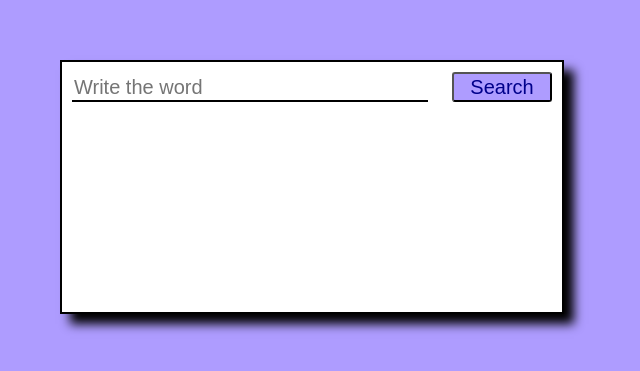
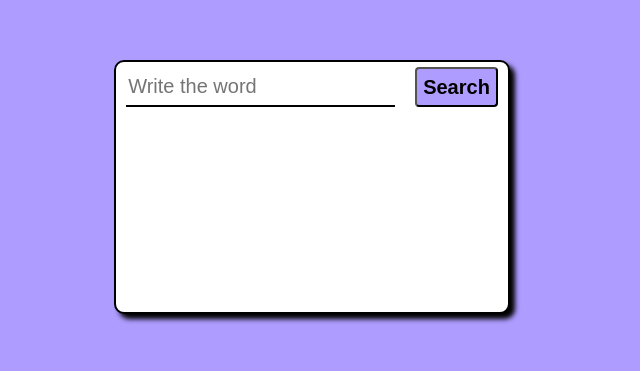
Before and after one commit to SakshamManav/Voice-Enabled-Dictionary, a plain HTML site: page index.html in a window 1280 px wide. Shown: the part 213-584 px from the top of the page, without its empty margins (328-968 px from the left). Drawn offline with Linux system fonts and the light colour scheme.

Commit message:
Fix styling and add improve js

```diff
--- a/style.css
+++ b/style.css
@@ -1,62 +1,85 @@
-*{
-    margin:0;
+* {
+    margin: 0;
   }
-body{
+  body {
+    height: 100vh;
     display: flex;
     justify-content: center;
-    align-items:center;
+    align-items: center;
     flex-direction: column;
-    position: absolute;
-    height: 100%;
-    width:100%;
     background-color: #ae9cff;
   }
-.container{
+  .container {
+    background-color: white;
 
-    background-color: white;
-    border: 2px solid black;
-    height:250px;
-    width:500px;
+    min-height: 250px;
+    max-width: 500px;
     display: flex;
     flex-direction: column;
-    box-shadow: 10px 10px 10px black;
+    border: 2px solid black;
+    border-radius: 10px;
+    box-shadow: 5px 5px 5px black;
   }
-.header{
-    margin-top: 10px;
-    margin-left: 10px;
-
+  .header {
+    display: flex;
+    min-height: 40px;
+    max-width: 480px;
+    margin: 5px 10px;
+  }
+  #input {
+    font-size: 20px;
+    margin-right: 20px;
+    border: none;
     width: 100%;
+    background-color: #fff;
+    border-bottom: 2px solid black;
   }
-#input:focus{
+  #input:focus {
     outline: none;
   }
-#input{
 
+  .btn {
+    background-color: #ae9cff;
+    color: black;
+    font-weight: bold;
     font-size: 20px;
-    min-width:44vh;
-    margin-right: 20px;
-    border:none;
-    border-bottom: 2px solid black;
+    border-radius: 4px;
   }
-#input:active{
-    border:none;
+  .result {
+    min-height: 180px;
+    margin: 5px 10px;
   }
-.btn{
-    background-color: #ae9cff;
-    color:darkblue;
+  .word {
     font-size: 20px;
-    width:100px;
-    height:30px;
-    border-radius: 3px;
+    margin-top: 6px;
+    font-weight: bold;
   }
-.result{
-    margin-top: 20px;
-    margin-left: 10px;
+  .synonyms {
+    font-size: 18px;
+    margin-top: 4px;
+    max-width: 400px;
+    /* max-width: max-content; */
   }
-.word{
-    font-size:20px;
-    font-weight: 520;
+  .antonyms {
+    font-size: 18px;
+    margin-top: 4px;
   }
-.sentence{
-    font-size:18px;
+
+  .real-audio {
+    display: none;
   }
+  .audio-icon {
+    height: 40px;
+    width: 40px;
+    border-radius: 50%;
+    background-color: lightgrey;
+    display: none;
+    justify-content: center;
+    align-items: center;
+  }
+  .msg {
+    font-size: 18px;
+    font-weight:900;
+    display: none;
+    color: red;
+  }
```
Lines whose indentation alone changed are shown as unchanged.
